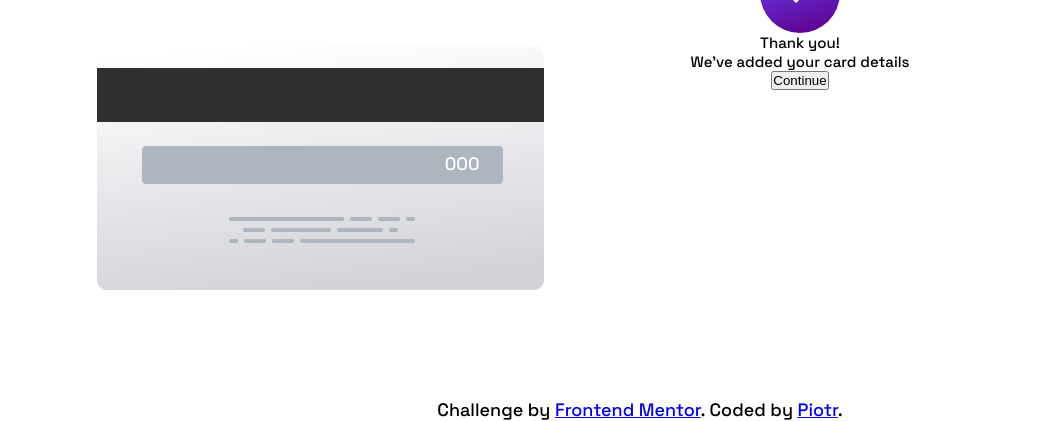
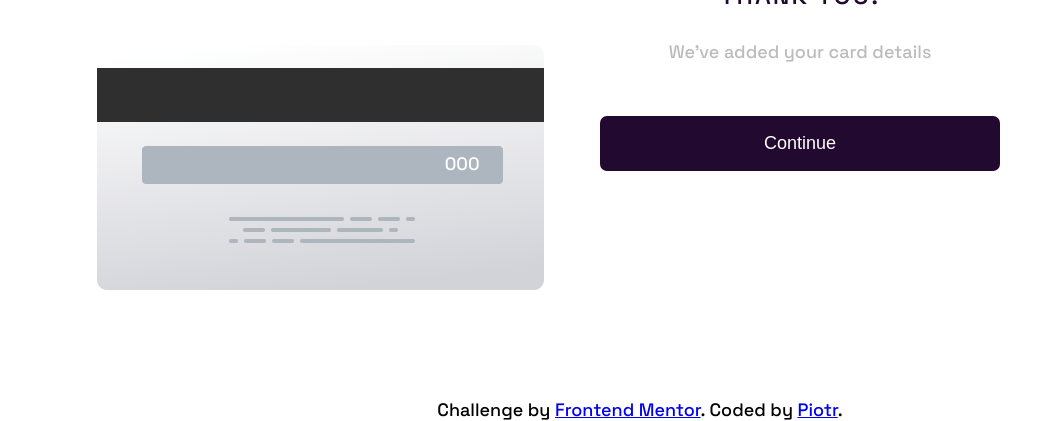
Before and after one commit to Piotrek1994/Interactive-card-details-form, a plain HTML site: page index.html in a window 1280 px wide. Shown: the part 379-800 px from the top of the page, without its empty margins (0-1063 px from the left). Drawn offline with Linux system fonts and the light colour scheme.

Commit message:
card thank finished

```diff
--- a/index.html
+++ b/index.html
@@ -84,7 +84,7 @@
       <div class="card_head">Thank you!</div>
       <div class="card_details">We've added your card details</div>
 
-      <button class="card_btn">Continue</button>
+      <button class="form-submit_btn card_btn">Continue</button>
 
     </div>
 
--- a/style.css
+++ b/style.css
@@ -179,8 +179,22 @@ input::placeholder {
 }
 
 .form-card_accepted {
+	height: 300px;
 	display: flex;
-	justify-content: center;
+	justify-content: space-between;
 	align-items: center;
 	flex-direction: column;
 }
+
+.card_head {
+	font-size: 25px;
+	text-transform: uppercase;
+	letter-spacing: 2px;
+	color: hsl(278, 68%, 11%);;
+
+}
+
+.card_details {
+	font-size: 18px;
+	color: rgba(121, 121, 121, 0.507);
+}
```
